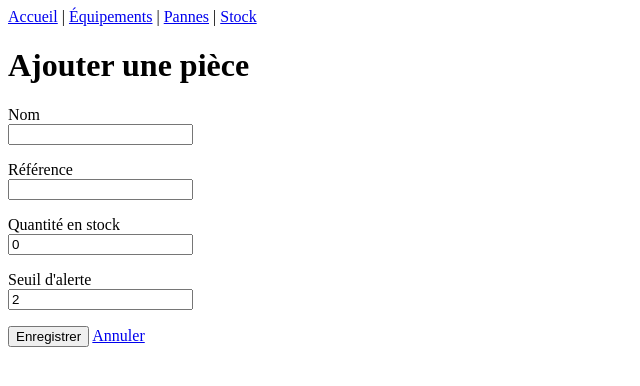
After one commit to Ornella-bit/mini-gmao, a Flask app: page /pieces/ajouter in a window 1280 px wide. The commit adds this page. Shown: the top 386 px of the page, without its empty margins (0-640 px from the left). Run offline with Flask 3, Linux system fonts and the light colour scheme.

Commit message:
Stock de pièces et consommation lors des interventions

```diff
--- a/app.py
+++ b/app.py
@@ -95,6 +95,12 @@ def modifier_equipement(equipement_id):
 @app.route("/equipements/<int:equipement_id>/supprimer", methods=["POST"])
 def supprimer_equipement(equipement_id):
     connexion = get_db()
+    connexion.execute(
+        "DELETE FROM interventions_pieces WHERE intervention_id IN "
+        "(SELECT id FROM interventions WHERE panne_id IN "
+        "(SELECT id FROM pannes WHERE equipement_id = ?))",
+        (equipement_id,),
+    )
     connexion.execute(
         "DELETE FROM interventions WHERE panne_id IN "
         "(SELECT id FROM pannes WHERE equipement_id = ?)",
@@ -194,18 +200,42 @@ def ajouter_intervention(panne_id):
         connexion.close()
         abort(404)
 
+    pieces = connexion.execute("SELECT * FROM pieces ORDER BY nom").fetchall()
+    erreur = None
+
     if request.method == "POST":
         technicien = request.form["technicien"].strip()
         description = request.form["description"].strip()
         duree = request.form["duree_heures"] or None
-        if technicien and description:
-            connexion.execute(
+
+        # Pièces utilisées : on vérifie le stock avant d'enregistrer quoi que ce soit
+        pieces_utilisees = []
+        for p in pieces:
+            quantite = int(request.form.get(f"piece_{p['id']}") or 0)
+            if quantite > p["quantite"]:
+                erreur = f"Stock insuffisant pour {p['nom']} (disponible : {p['quantite']})."
+            elif quantite > 0:
+                pieces_utilisees.append((p["id"], quantite))
+
+        if technicien and description and erreur is None:
+            curseur = connexion.execute(
                 "INSERT INTO interventions "
                 "(panne_id, date_intervention, technicien, description, duree_heures) "
                 "VALUES (?, ?, ?, ?, ?)",
                 (panne_id, date.today().isoformat(), technicien, description, duree),
             )
-            if panne["statut"] == "Ouverte":    # la panne est prise en charge
+            intervention_id = curseur.lastrowid
+            for piece_id, quantite in pieces_utilisees:
+                connexion.execute(
+                    "INSERT INTO interventions_pieces (intervention_id, piece_id, quantite) "
+                    "VALUES (?, ?, ?)",
+                    (intervention_id, piece_id, quantite),
+                )
+                connexion.execute(
+                    "UPDATE pieces SET quantite = quantite - ? WHERE id = ?",
+                    (quantite, piece_id),
+                )
+            if panne["statut"] == "Ouverte":
                 connexion.execute(
                     "UPDATE pannes SET statut = 'En cours' WHERE id = ?", (panne_id,)
                 )
@@ -214,8 +244,9 @@ def ajouter_intervention(panne_id):
             return redirect(url_for("liste_pannes"))
 
     connexion.close()
-    return render_template("ajouter_intervention.html", panne=panne)
-
+    return render_template(
+        "ajouter_intervention.html", panne=panne, pieces=pieces, erreur=erreur
+    )
 
 @app.route("/equipements/<int:equipement_id>")
 def detail_equipement(equipement_id):
@@ -249,5 +280,47 @@ def detail_equipement(equipement_id):
         equipement=equipement, pannes=pannes, interventions=interventions,
     )
 
+@app.route("/pieces")
+def liste_pieces():
+    connexion = get_db()
+    pieces = connexion.execute("SELECT * FROM pieces ORDER BY nom").fetchall()
+    connexion.close()
+    return render_template("pieces.html", pieces=pieces)
+
+
+@app.route("/pieces/ajouter", methods=["GET", "POST"])
+def ajouter_piece():
+    if request.method == "POST":
+        nom = request.form["nom"].strip()
+        if nom:
+            connexion = get_db()
+            connexion.execute(
+                "INSERT INTO pieces (nom, reference, quantite, seuil_alerte) "
+                "VALUES (?, ?, ?, ?)",
+                (
+                    nom,
+                    request.form["reference"].strip() or None,
+                    request.form["quantite"],
+                    request.form["seuil_alerte"],
+                ),
+            )
+            connexion.commit()
+            connexion.close()
+            return redirect(url_for("liste_pieces"))
+    return render_template("ajouter_piece.html")
+
+
+@app.route("/pieces/<int:piece_id>/reapprovisionner", methods=["POST"])
+def reapprovisionner_piece(piece_id):
+    quantite = int(request.form["quantite"])
+    if quantite > 0:
+        connexion = get_db()
+        connexion.execute(
+            "UPDATE pieces SET quantite = quantite + ? WHERE id = ?", (quantite, piece_id)
+        )
+        connexion.commit()
+        connexion.close()
+    return redirect(url_for("liste_pieces"))
+
 if __name__ == "__main__":
     app.run(debug=True)
--- a/schema.sql
+++ b/schema.sql
@@ -33,3 +33,20 @@ CREATE TABLE IF NOT EXISTS interventions (
     duree_heures REAL,
     FOREIGN KEY (panne_id) REFERENCES pannes (id)
 );
+
+CREATE TABLE IF NOT EXISTS pieces (
+    id INTEGER PRIMARY KEY AUTOINCREMENT,
+    nom TEXT NOT NULL,
+    reference TEXT,
+    quantite INTEGER NOT NULL DEFAULT 0,
+    seuil_alerte INTEGER NOT NULL DEFAULT 2
+);
+
+CREATE TABLE IF NOT EXISTS interventions_pieces (
+    id INTEGER PRIMARY KEY AUTOINCREMENT,
+    intervention_id INTEGER NOT NULL,
+    piece_id INTEGER NOT NULL,
+    quantite INTEGER NOT NULL,
+    FOREIGN KEY (intervention_id) REFERENCES interventions (id),
+    FOREIGN KEY (piece_id) REFERENCES pieces (id)
+);
--- /dev/null
+++ b/templates/ajouter_piece.html
@@ -0,0 +1,14 @@
+{% extends "base.html" %}
+{% block contenu %}
+<h1>Ajouter une pièce</h1>
+<form method="post">
+    <p><label>Nom<br><input type="text" name="nom" required></label></p>
+    <p><label>Référence<br><input type="text" name="reference"></label></p>
+    <p><label>Quantité en stock<br>
+        <input type="number" name="quantite" min="0" value="0" required></label></p>
+    <p><label>Seuil d'alerte<br>
+        <input type="number" name="seuil_alerte" min="0" value="2" required></label></p>
+    <button type="submit">Enregistrer</button>
+    <a href="{{ url_for('liste_pieces') }}">Annuler</a>
+</form>
+{% endblock %}
--- a/templates/base.html
+++ b/templates/base.html
@@ -9,7 +9,8 @@
     <nav>
         <a href="/">Accueil</a> |
         <a href="/equipements">Équipements</a> |
-        <a href="/pannes">Pannes</a>
+        <a href="/pannes">Pannes</a> |
+        <a href="/pieces">Stock</a>
     </nav>
     <main>
         {% block contenu %}{% endblock %}
```
Also changed, not shown: init_db.py (+11 -0 lines), templates/ajouter_intervention.html (+11 -0 lines), templates/pieces.html (added, +22 -0 lines), templates/accueil.html (renamed from templates/acceuil.html).
